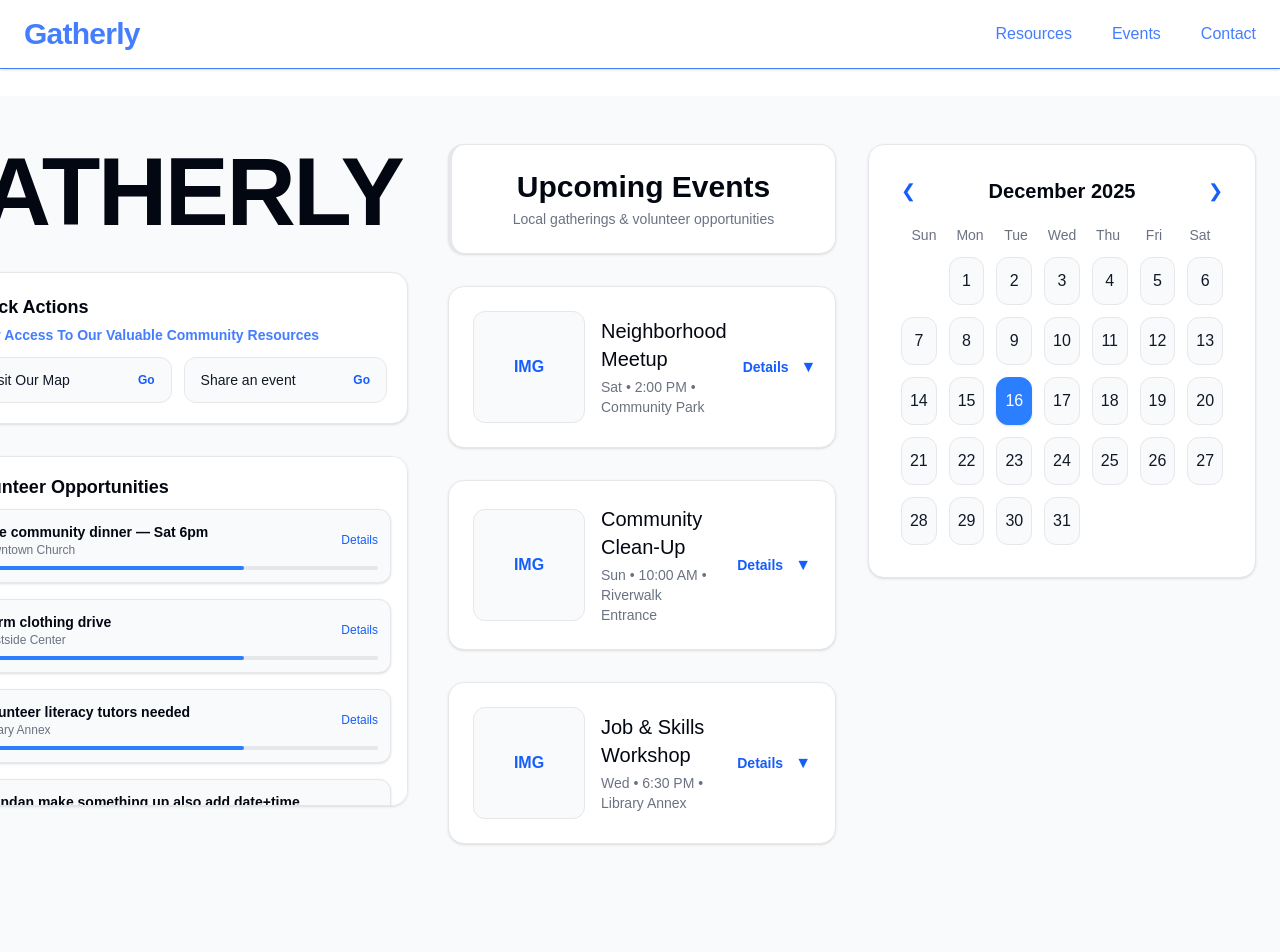
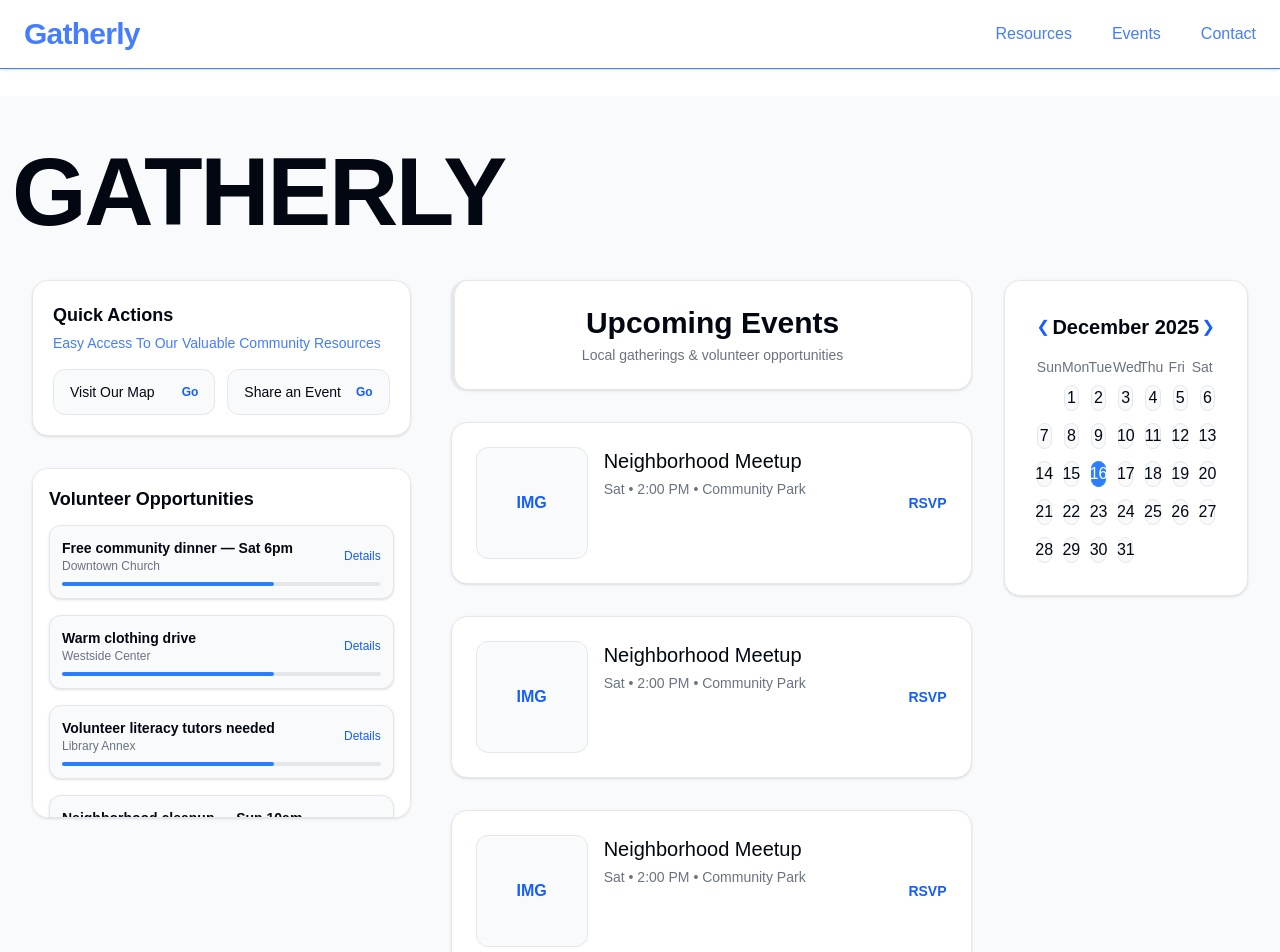
Before and after one commit to TSA-Group/tsa_group_starter, a Next.js app: page / in a window 1280 px wide. Shown: the top 952 px of the page. Built offline with nearby package versions, Linux system fonts and the light colour scheme.

Commit message:
Update page.tsx

```diff
--- a/app/page.tsx
+++ b/app/page.tsx
@@ -30,8 +30,6 @@ const cardPop: Variants = {
 
 export default function Home() {
   const year = new Date().getFullYear();
-
-  /* 📅 CALENDAR STATE */
   const [calendarDate, setCalendarDate] = React.useState(new Date());
 
   const calYear = calendarDate.getFullYear();
@@ -46,263 +44,206 @@ export default function Home() {
     setCalendarDate(new Date(calYear, calMonth + dir, 1));
   };
 
-  /* ✅ Upcoming Events dropdown state */
-  const [openEventIndex, setOpenEventIndex] = React.useState<number | null>(null);
-
-  const events = [
-    {
-      title: "Neighborhood Meetup",
-      whenWhere: "Sat • 2:00 PM • Community Park",
-      details:
-        "Placeholder details: 1",
-    },
-    {
-      title: "Community Clean-Up",
-      whenWhere: "Sun • 10:00 AM • Riverwalk Entrance",
-      details:
-        "Placeholder details: 2",
-    },
-    {
-      title: "Job & Skills Workshop",
-      whenWhere: "Wed • 6:30 PM • Library Annex",
-      details:
-        "Placeholder details: 3",
-    },
-  ];
-
   return (
     <motion.div
-      className="min-h-screen bg-gray-50 text-gray-950 pb-20 transition-colors duration-300"
+      layoutRoot
+      className="min-h-screen overflow-x-hidden bg-gray-50 text-gray-950"
       initial="hidden"
       animate="show"
       variants={container}
     >
-      {/* MAIN CONTENT */}
-      <main className="w-full max-w-7xl mx-auto px-6 pt-12 pb-[80vh] mt-0 grid grid-cols-1 md:grid-cols-3 gap-10">
-        {/* CENTER COLUMN — TITLE + ACTIONS + VOLUNTEER */}
-        <motion.section
+      {/* TITLE — FULL WIDTH */}
+      <motion.header
+        layout
         variants={fadeUp}
-          className="flex flex-col items-center space-y-8"
+        className="max-w-7xl mx-auto px-4 sm:px-6 lg:px-8 pt-12 pb-10"
       >
-          {/* BIG TITLE */}
         <motion.h1
-            className="text-7xl md:text-8xl font-extrabold tracking-tight leading-none text-gray-950"
-            style={{ fontFamily: "TAN Buster, sans-serif" }}
+          layout
           variants={cardPop}
           animate={{
-              x: [-60, -40, -60],
+            x: [-20, 0, -20],
             y: [0, -6, 0],
             transition: { duration: 2.5, ease: "easeInOut" },
           }}
+          className="text-6xl sm:text-7xl lg:text-8xl font-extrabold tracking-tight leading-none text-center lg:text-left"
+          style={{ fontFamily: "TAN Buster, sans-serif" }}
         >
           GATHERLY
         </motion.h1>
+      </motion.header>
 
-          {/* QUICK ACTIONS (extend left to start under the “G”) */}
+      {/* MAIN GRID */}
+      <motion.main
+        layout
+        className="
+          max-w-7xl mx-auto
+          px-4 sm:px-6 lg:px-8
+          pb-32
+          grid grid-cols-1
+          lg:grid-cols-3
+          gap-8 lg:gap-10
+        "
+      >
+        {/* LEFT COLUMN */}
+        <motion.section layout variants={fadeUp} className="space-y-8">
+          {/* Quick Actions */}
           <motion.div
+            layout
             variants={cardPop}
-            className="
-              p-5
-              w-full md:w-[120%]
-              md:-ml-[20%]
-              bg-white rounded-2xl shadow-sm border border-gray-200
-              hover:shadow-md transition
-            "
-            whileHover={{ y: -3 }}
+            className="p-5 bg-white rounded-2xl border border-gray-200 shadow-sm"
           >
-            <h3 className="text-lg font-semibold mb-1 text-gray-950">
-              Quick Actions
-            </h3>
+            <h3 className="text-lg font-semibold mb-1">Quick Actions</h3>
             <p className="text-sm text-blue-600/80">
-              <b>Easy Access To Our Valuable Community Resources</b>
+              Easy Access To Our Valuable Community Resources
             </p>
-            <div className="mt-3 grid grid-cols-1 sm:grid-cols-2 gap-3">
-              {["Visit Our Map", "Share an event"].map((action) => (
+
+            <div className="mt-4 grid grid-cols-1 sm:grid-cols-2 gap-3">
+              {["Visit Our Map", "Share an Event"].map((action) => (
                 <div
                   key={action}
                   className="flex items-center justify-between rounded-xl bg-gray-50 px-4 py-3 border border-gray-200"
                 >
-                  <span className="text-sm text-gray-900">{action}</span>
-                  <span className="text-xs font-semibold text-blue-600">Go</span>
+                  <span className="text-sm">{action}</span>
+                  <span className="text-xs font-semibold text-blue-600">
+                    Go
+                  </span>
                 </div>
               ))}
             </div>
           </motion.div>
 
-          {/* VOLUNTEER OPPORTUNITIES (same width/offset as Quick Actions) */}
+          {/* Volunteer Opportunities */}
           <motion.div
+            layout
             variants={cardPop}
-            className="
-              h-[350px]
-              p-4
-              relative overflow-y-auto
-              bg-white rounded-2xl border border-gray-200 shadow-sm
-              w-full md:w-[120%]
-              md:-ml-[20%]
-            "
-            whileHover={{ scale: 1.01 }}
+            className="h-[350px] p-4 overflow-y-auto bg-white rounded-2xl border border-gray-200 shadow-sm"
           >
-            <h3 className="text-lg font-semibold text-gray-950 mb-2">
+            <h3 className="text-lg font-semibold mb-3">
               Volunteer Opportunities
             </h3>
 
             <ul className="space-y-4">
               {[
-                { title: "Free community dinner — Sat 6pm", meta: "Downtown Church" },
+                {
+                  title: "Free community dinner — Sat 6pm",
+                  meta: "Downtown Church",
+                },
                 { title: "Warm clothing drive", meta: "Westside Center" },
-                { title: "Volunteer literacy tutors needed", meta: "Library Annex" },
-                { title: "Brendan make something up also add date+time", meta: "Some place" },
-                { title: "Brendan make something up also add date+time", meta: "Some place" },
-                { title: "Brendan make something up also add date+time", meta: "Some place" },
-                { title: "Brendan make something up also add date+time", meta: "Some place" },
+                {
+                  title: "Volunteer literacy tutors needed",
+                  meta: "Library Annex",
+                },
+                {
+                  title: "Neighborhood cleanup — Sun 10am",
+                  meta: "Riverside Park",
+                },
+                {
+                  title: "Food pantry helpers — Wed 4pm",
+                  meta: "Community Hall",
+                },
               ].map((item, i) => (
-                <li
+                <motion.li
+                  layout
                   key={i}
-                  className="bg-gray-50 border border-gray-200 rounded-xl p-3 shadow-sm hover:shadow-md transition"
+                  className="bg-gray-50 border border-gray-200 rounded-xl p-3 shadow-sm"
                 >
                   <div className="flex justify-between items-center mb-2">
                     <div>
-                      <div className="text-sm font-semibold text-gray-950">
-                        {item.title}
-                      </div>
+                      <div className="text-sm font-semibold">{item.title}</div>
                       <div className="text-xs text-gray-500">{item.meta}</div>
                     </div>
-                    <div className="text-xs text-blue-600 font-medium">
+                    <span className="text-xs font-medium text-blue-600">
                       Details
-                    </div>
+                    </span>
                   </div>
 
                   <div className="h-1 w-full bg-gray-200 rounded-full">
-                    <div className="h-1 bg-blue-500 rounded-full w-2/3" />
+                    <div className="h-1 w-2/3 bg-blue-500 rounded-full" />
                   </div>
-                </li>
+                </motion.li>
               ))}
             </ul>
           </motion.div>
         </motion.section>
 
-        {/* RIGHT SIDE — UPCOMING EVENTS + CALENDAR */}
-        <motion.section variants={fadeUp} className="md:col-span-2 space-y-8">
-          <div className="grid grid-cols-1 lg:grid-cols-4 gap-8 items-start">
+        {/* RIGHT COLUMN */}
+        <motion.section
+          layout
+          variants={fadeUp}
+          className="lg:col-span-2 space-y-8"
+        >
+          <div className="grid grid-cols-1 xl:grid-cols-3 gap-8 items-start">
             {/* Upcoming Events */}
-            <div className="lg:col-span-2 space-y-8">
+            <motion.div layout className="xl:col-span-2 space-y-8">
               <motion.div
+                layout
                 variants={cardPop}
-                className="p-6 bg-white rounded-2xl shadow-sm border-l-4 border-blue-500 border border-gray-200 text-center"
-                whileHover={{ y: -3 }}
+                className="p-6 bg-white rounded-2xl border-l-4 border-blue-500 border border-gray-200 shadow-sm text-center"
               >
-                <h2 className="text-3xl font-semibold text-gray-950">
-                  Upcoming Events
-                </h2>
+                <h2 className="text-3xl font-semibold">Upcoming Events</h2>
                 <p className="text-sm text-gray-500 mt-1">
                   Local gatherings & volunteer opportunities
                 </p>
               </motion.div>
 
-              {events.map((ev, i) => {
-                const isOpen = openEventIndex === i;
-
-                return (
+              {[1, 2, 3].map((i) => (
                 <motion.div
-                    key={ev.title}
+                  layout
+                  key={i}
                   variants={cardPop}
-                    className="bg-white rounded-2xl border border-gray-200 shadow-sm hover:shadow-md transition"
+                  className="bg-white rounded-2xl border border-gray-200 shadow-sm flex flex-col sm:flex-row gap-4 p-6"
                 >
-                    {/* clickable header */}
-                    <button
-                      type="button"
-                      onClick={() => setOpenEventIndex(isOpen ? null : i)}
-                      aria-expanded={isOpen}
-                      className="w-full text-left p-6 flex items-center gap-4"
-                    >
-                      <div className="flex-none w-28 h-28 bg-gray-50 border border-gray-200 rounded-xl flex items-center justify-center text-blue-600 font-semibold">
+                  <div className="w-full sm:w-28 aspect-square bg-gray-50 border border-gray-200 rounded-xl flex items-center justify-center text-blue-600 font-semibold">
                     IMG
                   </div>
 
-                      <div className="flex-1">
-                        <div className="text-xl font-medium text-gray-950">
-                          {ev.title}
+                  <div className="flex-1 min-w-0">
+                    <div className="text-xl font-medium">
+                      Neighborhood Meetup
                     </div>
                     <div className="text-sm text-gray-500 mt-1">
-                          {ev.whenWhere}
+                      Sat • 2:00 PM • Community Park
                     </div>
                   </div>
 
-                      <div className="flex items-center gap-3">
-                        <span className="text-sm text-blue-600 font-semibold">
-                          {isOpen ? "Hide" : "Details"}
+                  <span className="text-sm font-semibold text-blue-600 self-start sm:self-center">
+                    RSVP
                   </span>
-                        <span
-                          className={`text-blue-600 transition-transform ${
-                            isOpen ? "rotate-180" : "rotate-0"
-                          }`}
-                        >
-                          ▼
-                        </span>
-                      </div>
-                    </button>
-
-                    {/* dropdown */}
-                    <motion.div
-                      initial={false}
-                      animate={
-                        isOpen
-                          ? { height: "auto", opacity: 1 }
-                          : { height: 0, opacity: 0 }
-                      }
-                      transition={{ duration: 0.25, ease: "easeOut" }}
-                      className="overflow-hidden"
-                    >
-                      <div className="px-6 pb-6 pt-0">
-                        <div className="rounded-xl bg-gray-50 border border-gray-200 p-4 text-sm text-gray-700 leading-relaxed">
-                          {ev.details}
-                        </div>
-
-                        <div className="mt-4 flex flex-wrap gap-2">
-                          {["Bring water", "Family friendly", "Free"].map((tag) => (
-                            <span
-                              key={tag}
-                              className="text-xs px-2 py-1 rounded-full bg-white border border-gray-200 text-gray-600"
-                            >
-                              {tag}
-                            </span>
+                </motion.div>
               ))}
-                        </div>
-                      </div>
             </motion.div>
-                  </motion.div>
-                );
-              })}
-            </div>
 
             {/* Calendar */}
             <motion.div
+              layout
               variants={cardPop}
-              className="lg:col-span-2 bg-white rounded-2xl border border-gray-200 shadow-sm p-8 w-full"
-              whileHover={{ y: -3 }}
+              className="bg-white rounded-2xl border border-gray-200 shadow-sm p-6 sm:p-8 w-full"
             >
-              <div className="flex items-center justify-between mb-5">
+              <div className="flex items-center justify-between mb-4">
                 <button
                   onClick={() => changeMonth(-1)}
-                  className="text-blue-600 text-lg"
+                  className="text-blue-600"
                 >
                   ❮
                 </button>
-                <h3 className="text-xl font-semibold text-gray-950">
+
+                <h3 className="text-lg sm:text-xl font-semibold">
                   {calendarDate.toLocaleString("default", {
                     month: "long",
                     year: "numeric",
                   })}
                 </h3>
+
                 <button
                   onClick={() => changeMonth(1)}
-                  className="text-blue-600 text-lg"
+                  className="text-blue-600"
                 >
                   ❯
                 </button>
               </div>
 
-              <div className="grid grid-cols-7 text-sm text-gray-500 mb-3">
+              <div className="grid grid-cols-7 text-xs sm:text-sm text-gray-500 mb-2">
                 {days.map((d) => (
                   <div key={d} className="text-center font-medium">
                     {d}
@@ -310,48 +251,45 @@ export default function Home() {
                 ))}
               </div>
 
-              <div className="grid grid-cols-7 gap-3">
+              <div className="grid grid-cols-7 gap-2 sm:gap-3">
                 {Array.from({ length: firstDay }).map((_, i) => (
                   <div key={`empty-${i}`} />
                 ))}
 
                 {Array.from({ length: lastDate }).map((_, i) => {
                   const dayNum = i + 1;
-
                   const isToday =
                     dayNum === today.getDate() &&
                     calMonth === today.getMonth() &&
                     calYear === today.getFullYear();
 
-                  const dayClass = isToday
-                    ? "bg-blue-500 text-white border-blue-500 shadow-sm"
-                    : "bg-gray-50 text-gray-900 border-gray-200 hover:bg-gray-100";
-
                   return (
-                    <div
+                    <motion.div
+                      layout
                       key={dayNum}
-                      className={`h-12 rounded-xl flex items-center justify-center text-base cursor-pointer border transition hover:-translate-y-[2px] ${dayClass}`}
+                      className={`aspect-square rounded-xl flex items-center justify-center cursor-pointer border transition ${
+                        isToday
+                          ? "bg-blue-500 text-white border-blue-500"
+                          : "bg-gray-50 border-gray-200 hover:bg-gray-100"
+                      }`}
                     >
                       {dayNum}
-                    </div>
+                    </motion.div>
                   );
                 })}
               </div>
             </motion.div>
           </div>
         </motion.section>
-      </main>
+      </motion.main>
 
-      {/* FOOTER CONTACT */}
-      <motion.footer
-        variants={fadeUp}
-        className="w-full p-6 bg-white border-t border-gray-200 mt-12 text-gray-700"
-      >
-        <div className="max-w-7xl mx-auto px-6">
-          <p className="font-semibold underline mb-2 text-gray-950">
+      {/* FOOTER */}
+      <footer className="border-t border-gray-200 bg-white">
+        <div className="max-w-7xl mx-auto px-6 py-6">
+          <p className="font-semibold underline mb-2">
             Contact Our Community Staff:
           </p>
-          <div className="flex flex-col md:flex-row md:items-center md:gap-8 text-sm">
+          <div className="flex flex-col sm:flex-row sm:gap-8 text-sm">
             <a className="text-blue-600" href="mailto:Gatherly@gmail.com">
               Gatherly@gmail.com
             </a>
@@ -361,11 +299,10 @@ export default function Home() {
             <span className="text-gray-500">[enter info]</span>
           </div>
         </div>
-      </motion.footer>
 
-      {/* COPYRIGHT FOOTER */}
-      <footer className="w-full p-4 text-center text-sm text-gray-500 bg-gray-50 border-t border-gray-200">
+        <div className="text-center text-sm text-gray-500 py-4 bg-gray-50">
           © {year} Gatherly. All rights reserved.
+        </div>
       </footer>
     </motion.div>
   );
```
Lines whose indentation alone changed are shown as unchanged.
